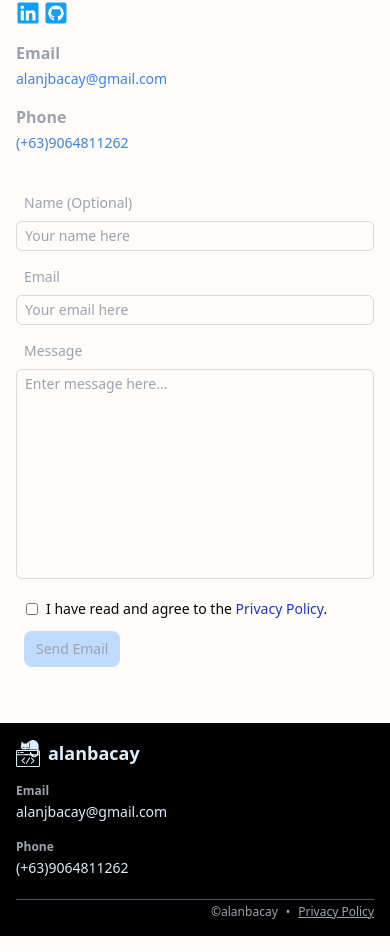
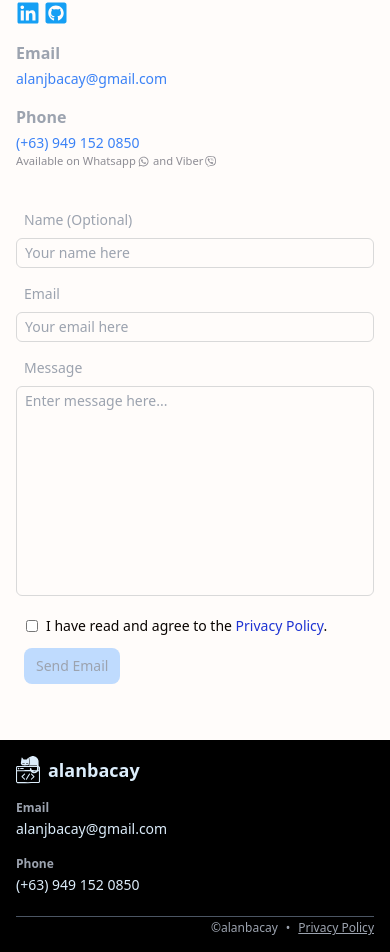
Before and after one commit to alanbacay02/personal-portfolio, a React (Create React App) app: page / in a window 390 px wide. Shown: the part 3518-4470 px from the top of the page. Built offline with nearby package versions, Linux system fonts and the light colour scheme.

Commit message:
Updates phone number. Adds other means of contact under phone number text

```diff
--- a/src/components/Contacts.jsx
+++ b/src/components/Contacts.jsx
@@ -1,5 +1,5 @@
 import React from 'react'
-import { FaGithubSquare, FaLinkedin } from 'react-icons/fa'
+import { FaGithubSquare, FaLinkedin, FaViber, FaWhatsapp } from 'react-icons/fa'
 import EmailForm from './EmailForm'
 
 const headerStyle = 'text-base sm:text-lg font-bold mb-1 text-gray-400 dark:text-gray-400'
@@ -47,15 +47,21 @@ const Contacts = () => {
             </div>
             <div>
               <h4 className={headerStyle}>Phone</h4>
-              <div className='flex flex-row items-center text-sm sm:text-base gap-2 font-medium text-blue-500 dark:text-sky-400'>
+              <div className='flex flex-col text-sm sm:text-base font-medium text-blue-500 dark:text-sky-400'>
                 <a
-                  href='tel:+639064811262'
+                  href='tel:+639491520850'
                   target='_blank'
                   rel='noreferrer'
-                  className='hover:text-blue-600 transition-colors duration-300'
+                  className='w-fit hover:text-blue-600 transition-colors duration-300'
                 >
-                  (+63)9064811262
+                  (+63) 949 152 0850
                 </a>
+                <p className='flex flex-row items-center text-[0.700rem] leading-normal text-zinc-500/80 dark:text-gray-200'>
+                  Available on Whatsapp
+                  <span className='pl-0.5 mr-1'><FaWhatsapp /></span>
+                  and Viber
+                  <span className='px-0.5'><FaViber /></span>
+                </p>
               </div>
             </div>
           </div>
--- a/src/components/Footer.jsx
+++ b/src/components/Footer.jsx
@@ -32,12 +32,12 @@ const Footer = () => {
             <div>
               <h4 className='font-bold text-xs text-gray-400 dark:text-gray-300'>Phone</h4>
               <a
-                href='tel:+639064811262'
+                href='tel:+639491520850'
                 target='_blank'
                 rel='noreferrer'
                 className='text-sm hover:underline'
               >
-                (+63)9064811262
+                (+63) 949 152 0850
               </a>
             </div>
           </div>
```
